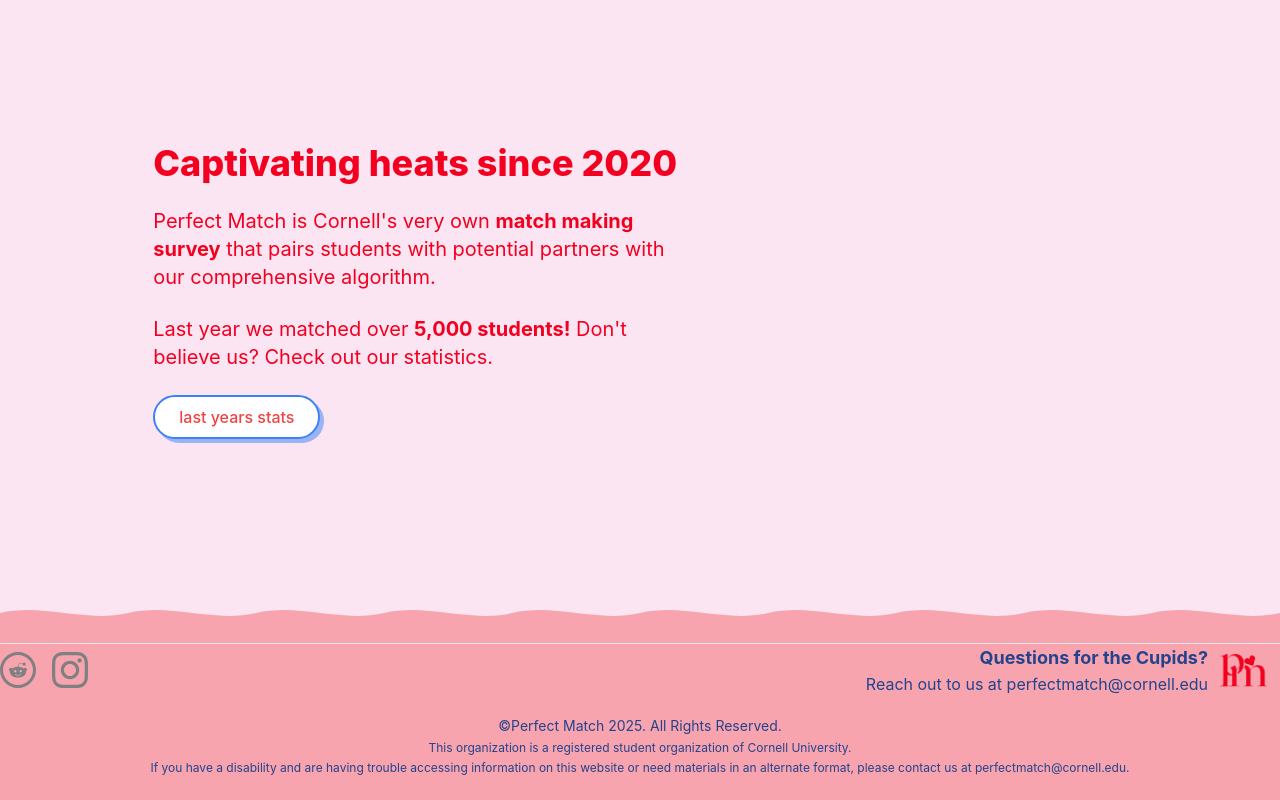
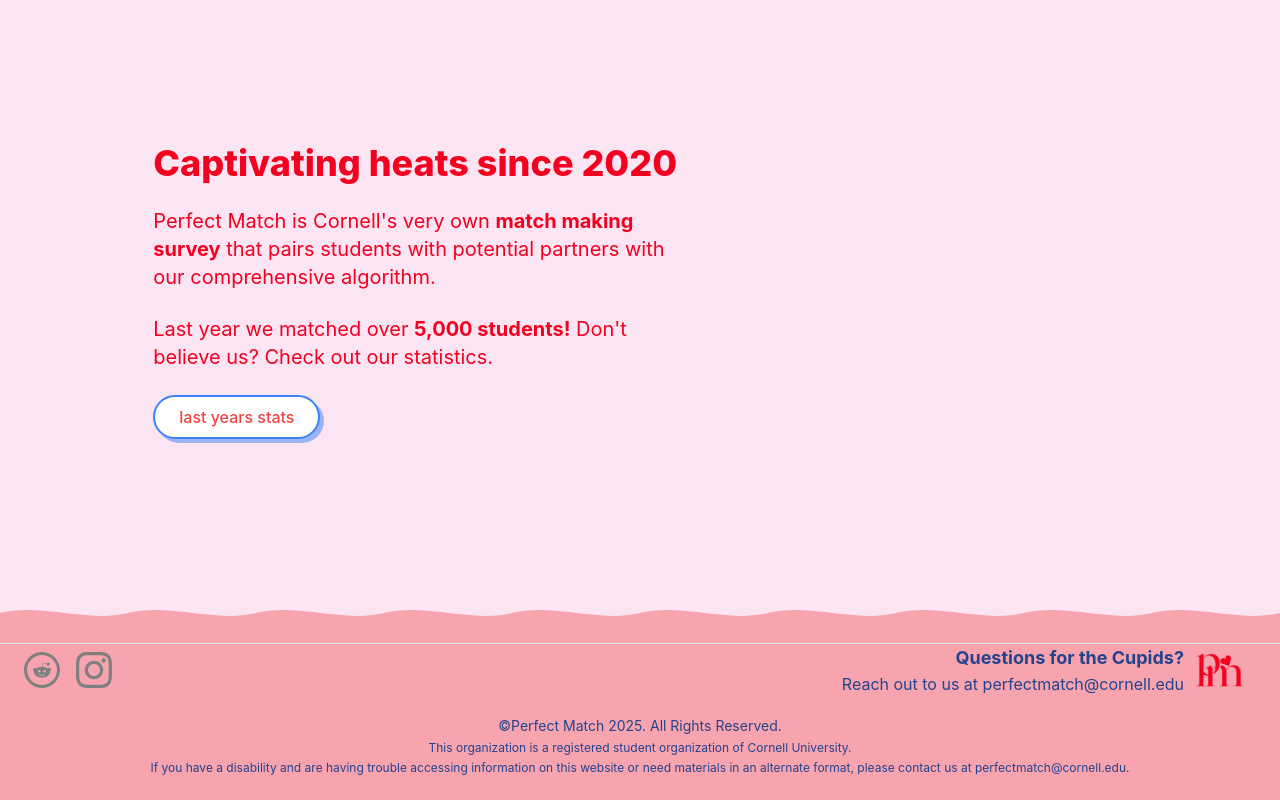
Before and after one commit to wyatt/perfect-match-web, a Next.js app: page / in a window 1280 px wide. Shown: the part 685-1485 px from the top of the page. Built offline with nearby package versions, Linux system fonts and the light colour scheme; no server answers; the database is empty; a web font is replaced by a local one.

Commit message:
align footer and header

```diff
--- a/components/footer/footer.tsx
+++ b/components/footer/footer.tsx
@@ -6,7 +6,7 @@ function Footer() {
         <div className="bg-pmpink2-500">
             <hr className="" />
             <footer>
-                <div className="flex justify-between items-center mb-5">
+                <div className="flex justify-between items-center mb-5 lg:px-6 mx-auto max-w-screen-xl">
                     {/* Left Side: Social Links */}
                     <div className="flex justify-left items-center">
                         <a href="https://www.reddit.com/user/PerfectMatch2020/" target="_blank" rel="noreferrer">
--- a/components/header/header.tsx
+++ b/components/header/header.tsx
@@ -37,7 +37,7 @@ function Header(props: any) {
                     gtag('config', 'G-4RWCJT2EZV');
                 `}
             </Script>
-            <nav className="bg-pmpink-500  pr-4 lg:px-6 py-2.5 light:bg-gray-800 main-nav">
+            <nav className="bg-pmpink-500 pr-4 lg:px-6 py-2.5 light:bg-gray-800 main-nav">
                 <div className="flex flex-wrap justify-between items-center mx-auto max-w-screen-xl">
                     <Link href="/" className="flex items-center">
                         <img
```
